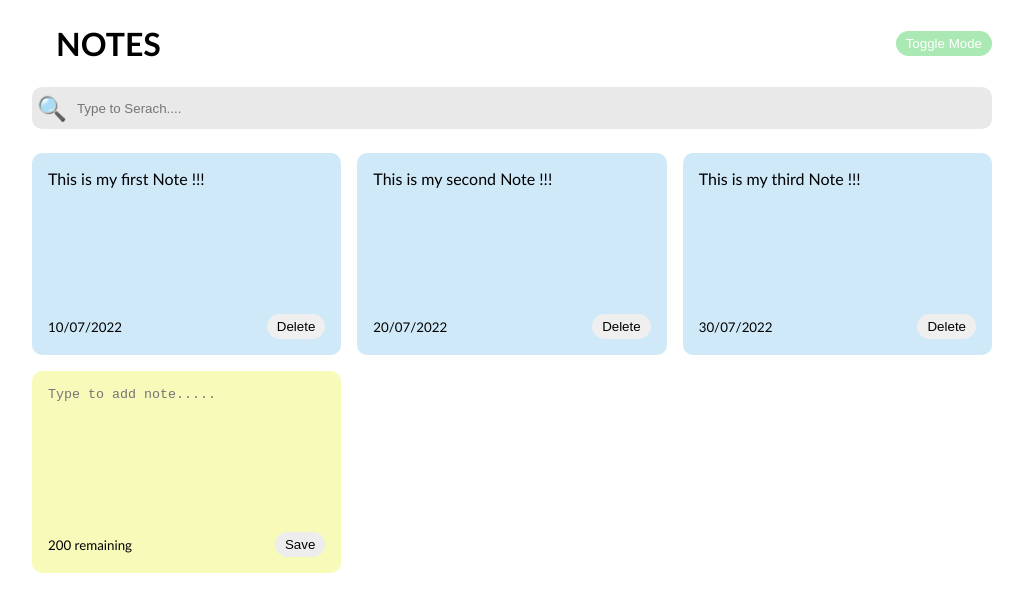
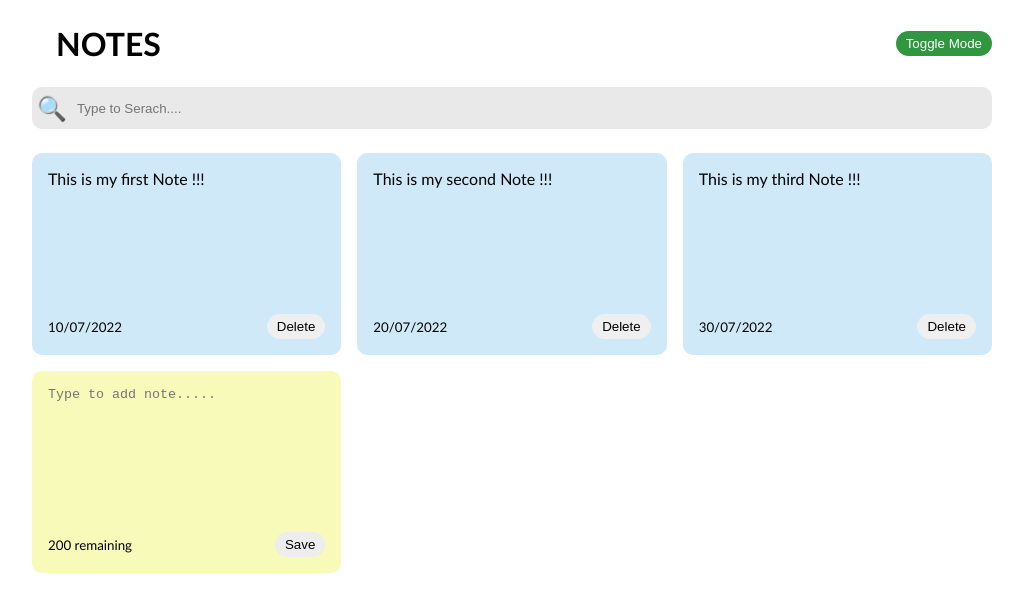
Before and after one commit to Aboli56/Notes-App, a React (Create React App) app: page / in a window 1280 px wide. In both pictures the pointer is over the button "Toggle Mode". Shown: the top 612 px of the page, without its empty margins (128-1151 px from the left). Built offline with nearby package versions, Linux system fonts and the light colour scheme.

Commit message:
Update index.css

```diff
--- a/src/index.css
+++ b/src/index.css
@@ -67,7 +67,7 @@ textarea:focus{
 
 }
 .save:hover{
-    background-color:rgb(170, 233, 179);
+    background-color:rgb(49, 150, 64);
     cursor: pointer;
     color:white;
 }
```
